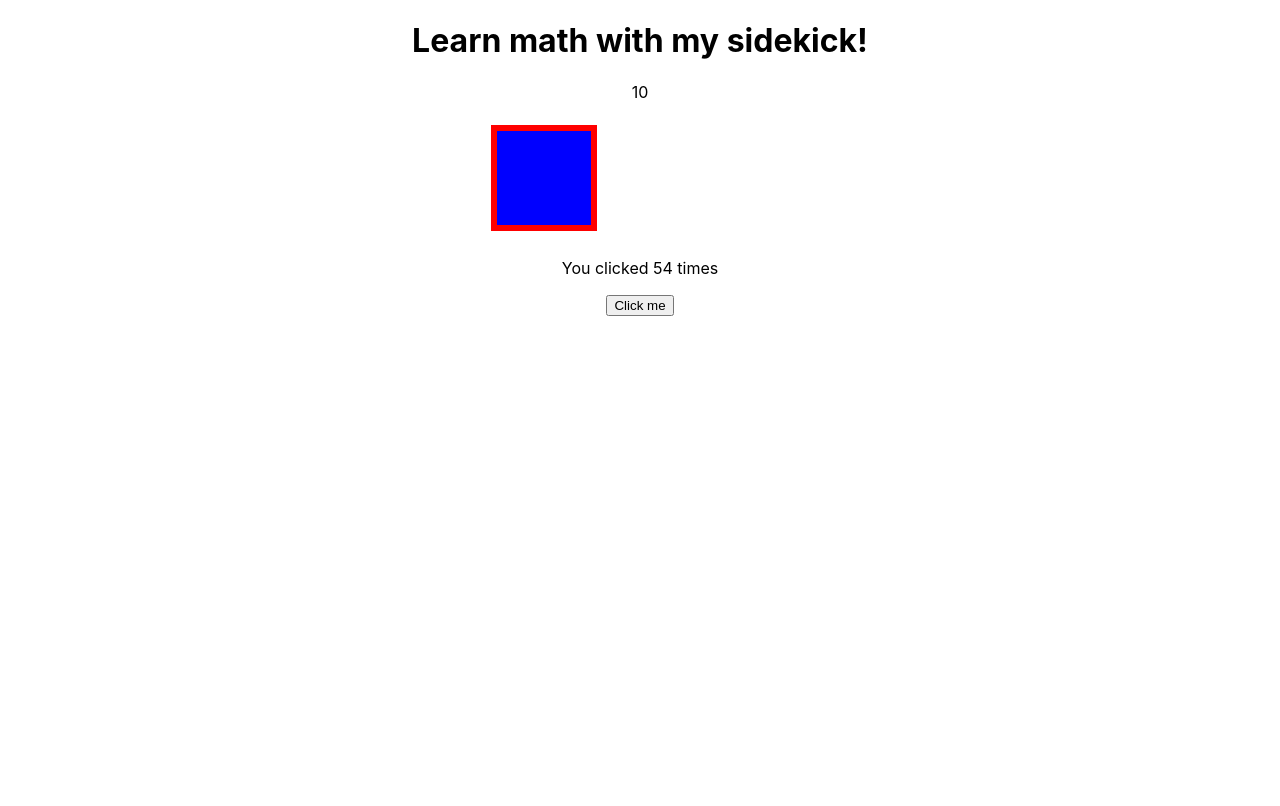
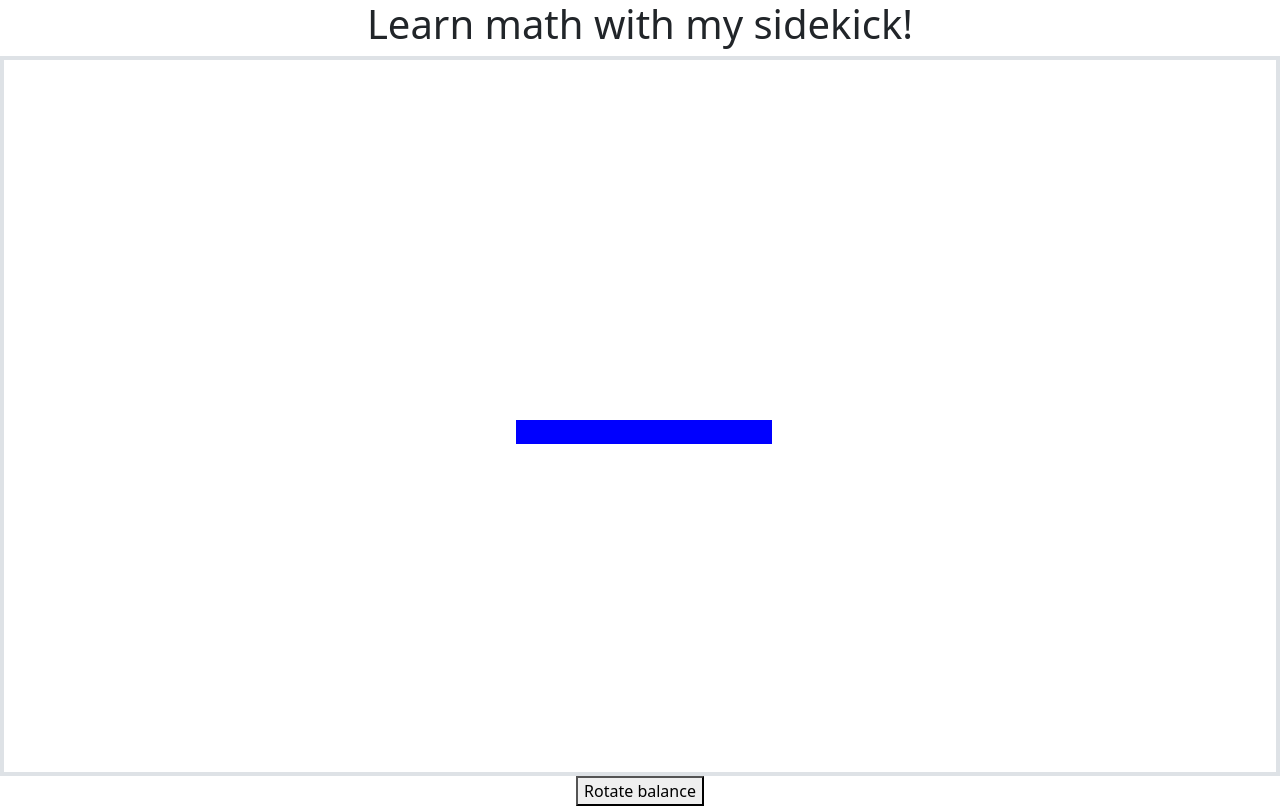
Before and after one commit to Hezos/MathHelper, a React (Create React App) app in the folder userinterface/: page / in a window 1280 px wide. Built offline with nearby package versions, Linux system fonts and the light colour scheme.

Commit message:
Added rotation around balance center.

```diff
--- a/userinterface/src/App.js
+++ b/userinterface/src/App.js
@@ -1,37 +1,38 @@
 import './App.css';
-import React, { useState, useEffect } from 'react';
+import React, { useState } from 'react';
+import '../node_modules/bootstrap/dist/css/bootstrap.min.css'
 
 
+function RotateElement(id, degree){
+  document.getElementById(id).style.transform = `rotateZ(${degree}deg)`;
+}
 
 
 function App() {
 
   const [count, setCount] = useState(0);
 
-  var data = {
-    xPos: 10,
-    meta:'This is data from a variable'
-  }
+  setInterval(() => {
+    //setCount(count + 1);
+    //RotateElement('myRect', count);
+  }, 1000);
 
-  setInterval(() => {
-    setCount(count + 1);
-  }, 100);
-
+  //Change the rectanlge to a component with parameters
   return (
     <div className="App">
       <h1>
         Learn math with my sidekick!
       </h1>
-      <p>
-        {data.xPos}
-      </p>
-      <svg width="400" height="120">
-        <rect id='myRect' x={count} y={data.xPos} width={100}
-         height="100" stroke="red" strokeWidth="6" fill="blue" />
+      <svg class="border border-4" width="100%" height={window.innerHeight * 0.9} >
+        <rect style={{'transform-origin': 'center center'}} id='myRect' x={window.innerWidth/2 - window.innerWidth/10}
+        y={window.innerHeight*0.9/2} width={window.innerWidth/5}
+        height={window.innerHeight*0.03} fill="blue" transform={`rotateZ(${count}deg)`} />
       </svg>
-      <p>You clicked {count} times</p>
-      <button onClick={() => setCount(count + 1)}>
-        Click me
+      <button onClick={() => {
+          setCount(count + 30);
+          RotateElement("myRect", count);
+        }}>
+        Rotate balance
       </button>
     </div>
   );
```
